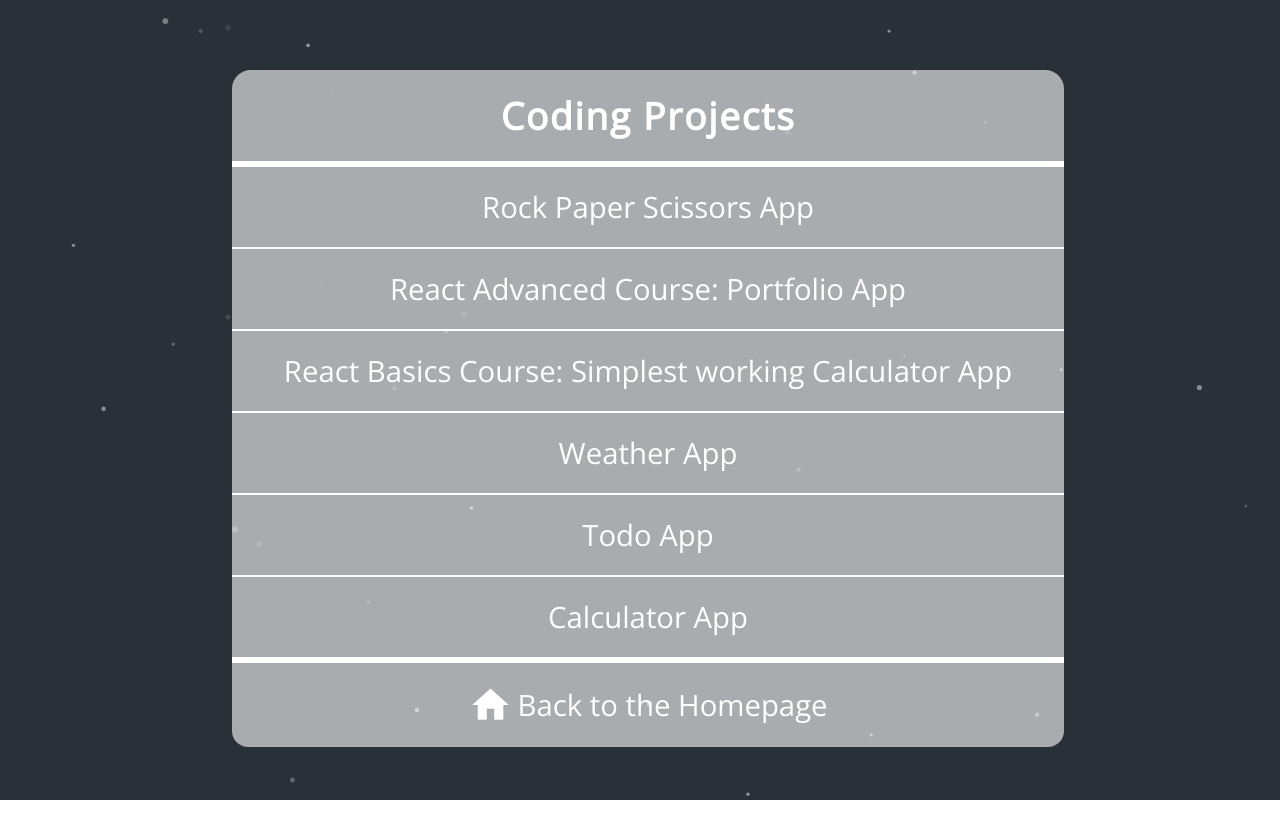
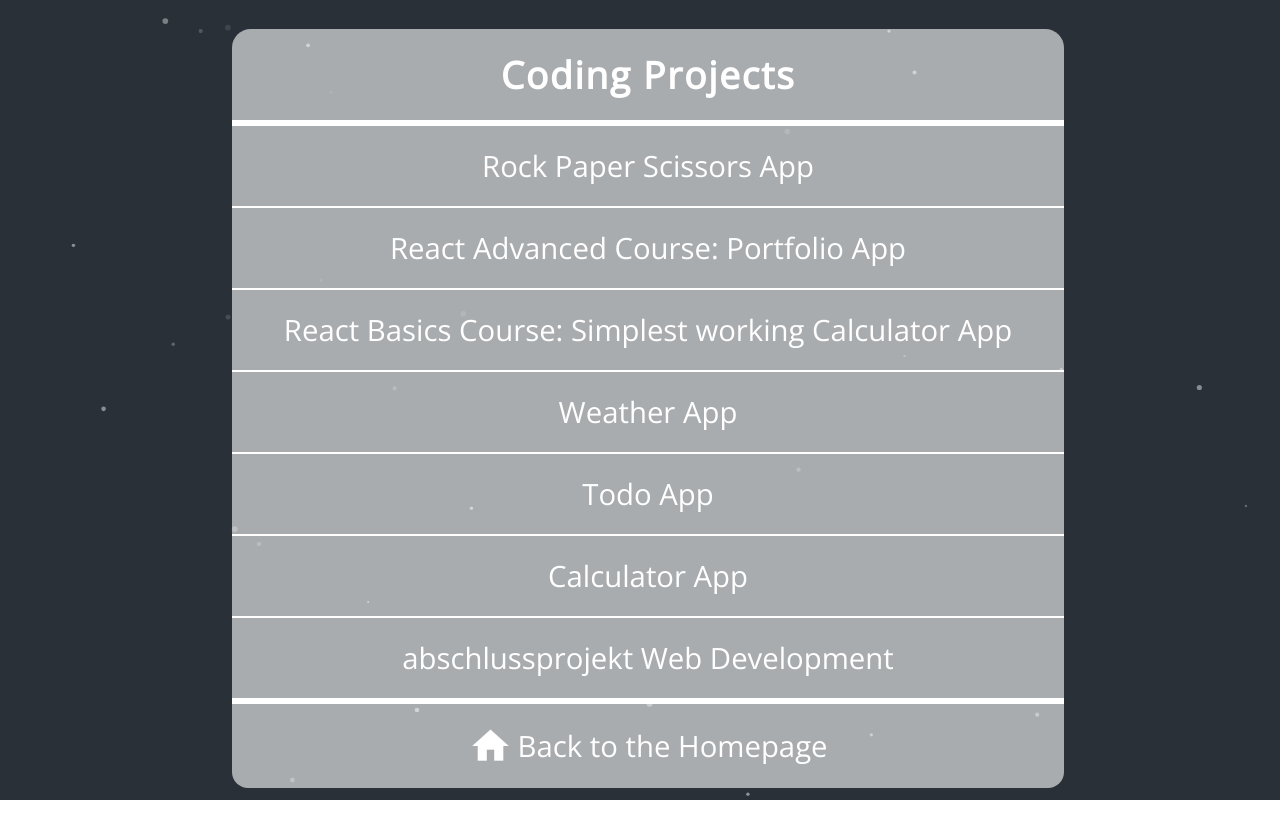
Before and after one commit to t-scheiber/nextjs_app, a Next.js app: page /codingprojects in a window 1280 px wide. Built offline with nearby package versions, Linux system fonts and the light colour scheme.

Commit message:
add final project from webdev

```diff
--- a/pages/codingprojects.js
+++ b/pages/codingprojects.js
@@ -51,6 +51,9 @@ export default function Home() {
             <a className={styles.links} href="https://t-scheiber.github.io/CalculatorApp">
               <li className={styles.eintrag}>Calculator App</li>
             </a>
+            <a className={styles.links} href="https://fhtw-abschlussprojekt.thomasscheiber.com">
+              <li className={styles.eintrag}>abschlussprojekt Web Development</li>
+            </a>
           </ul>
 
             <Footer />
```
